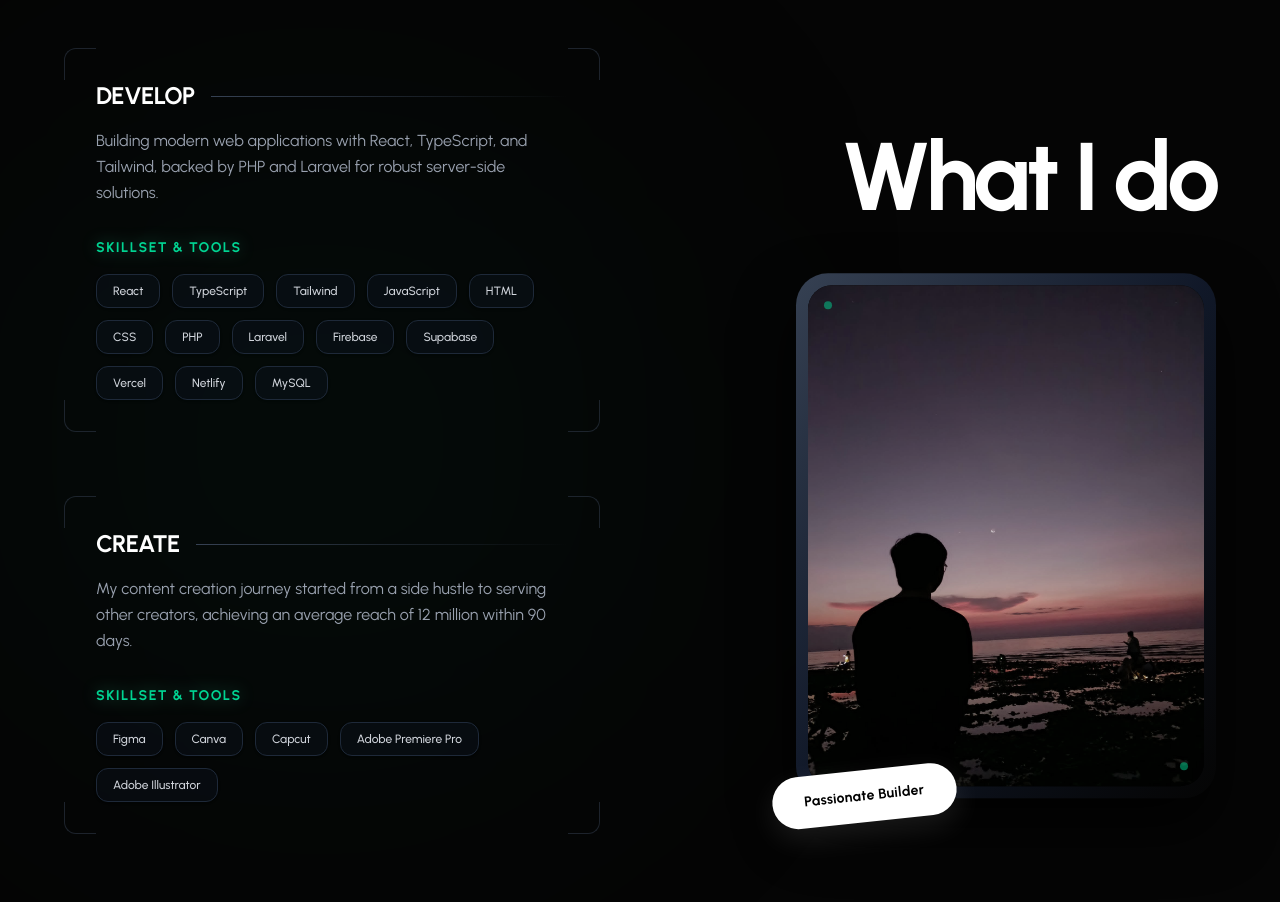
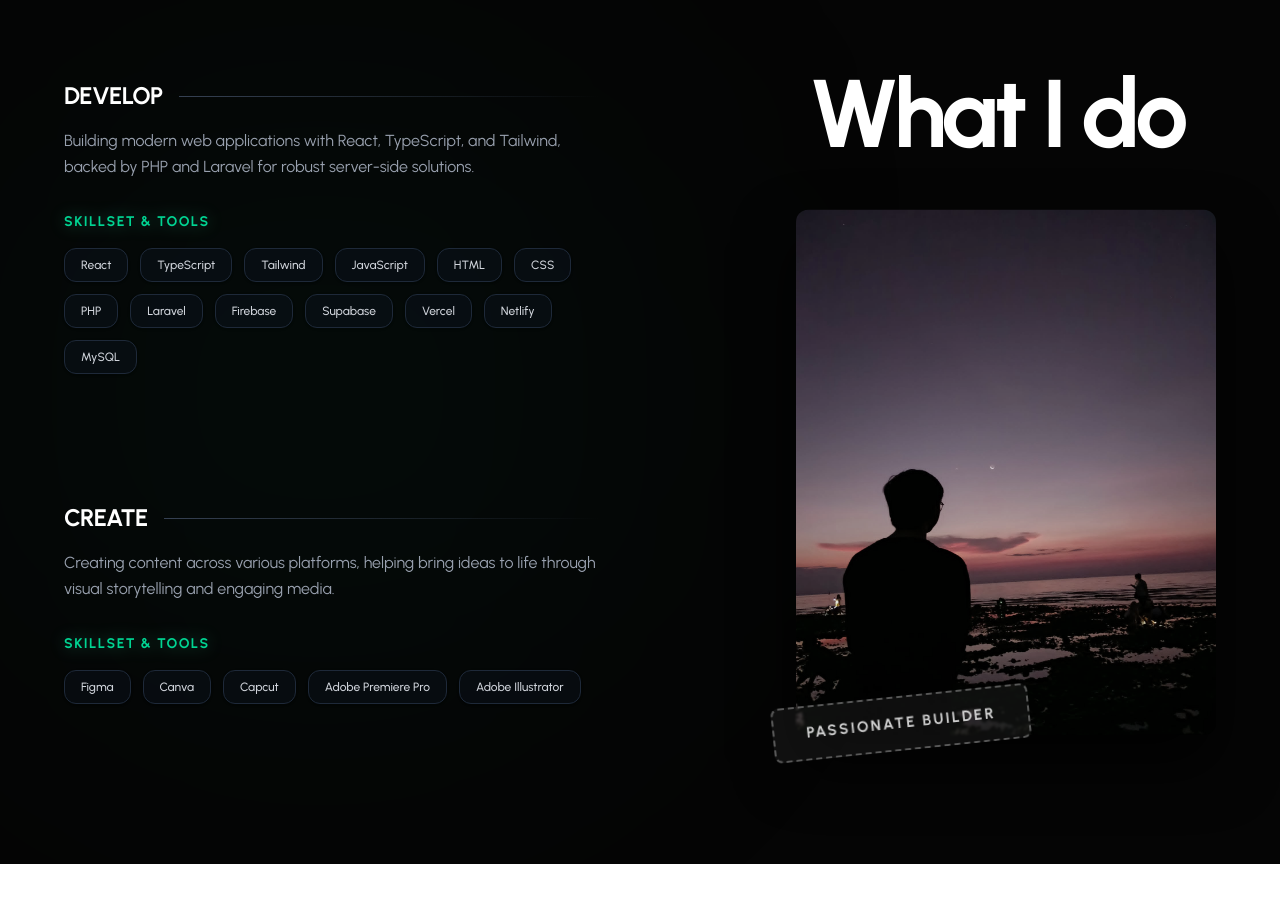
Before and after one commit to yansanity1998/portfolio, a React app: page / in a window 1280 px wide. Shown: the part 880-1782 px from the top of the page. After the commit the page ends 1744 px from the top, so only its background shows below. Built offline with nearby package versions, Linux system fonts and the light colour scheme; the HTML template or start-up script is replaced by a standard one.

Commit message:
modify the picture

```diff
--- a/src/pages/Home.tsx
+++ b/src/pages/Home.tsx
@@ -48,13 +48,7 @@ export default function Home() {
           className="flex flex-col gap-16"
         >
           {/* Develop Section */}
-          <motion.div variants={itemVariants} className="relative p-8 group">
-            {/* Decorative Brackets */}
-            <div className="absolute top-0 left-0 w-8 h-8 border-t border-l border-gray-700 group-hover:border-emerald-400 transition-all duration-500 rounded-tl-xl opacity-50 group-hover:opacity-100"></div>
-            <div className="absolute top-0 right-0 w-8 h-8 border-t border-r border-gray-700 group-hover:border-emerald-400 transition-all duration-500 rounded-tr-xl opacity-50 group-hover:opacity-100"></div>
-            <div className="absolute bottom-0 left-0 w-8 h-8 border-b border-l border-gray-700 group-hover:border-emerald-400 transition-all duration-500 rounded-bl-xl opacity-50 group-hover:opacity-100"></div>
-            <div className="absolute bottom-0 right-0 w-8 h-8 border-b border-r border-gray-700 group-hover:border-emerald-400 transition-all duration-500 rounded-br-xl opacity-50 group-hover:opacity-100"></div>
-
+          <motion.div variants={itemVariants} className="relative py-8 group">
             <h3 className="text-2xl font-bold tracking-tight mb-4 flex items-center gap-4">
               DEVELOP
               <span className="h-[1px] flex-1 bg-gradient-to-r from-gray-700 to-transparent"></span>
@@ -73,19 +67,13 @@ export default function Home() {
           </motion.div>
 
           {/* Create Section */}
-          <motion.div variants={itemVariants} className="relative p-8 group">
-            {/* Decorative Brackets */}
-            <div className="absolute top-0 left-0 w-8 h-8 border-t border-l border-gray-700 group-hover:border-emerald-400 transition-all duration-500 rounded-tl-xl opacity-50 group-hover:opacity-100"></div>
-            <div className="absolute top-0 right-0 w-8 h-8 border-t border-r border-gray-700 group-hover:border-emerald-400 transition-all duration-500 rounded-tr-xl opacity-50 group-hover:opacity-100"></div>
-            <div className="absolute bottom-0 left-0 w-8 h-8 border-b border-l border-gray-700 group-hover:border-emerald-400 transition-all duration-500 rounded-bl-xl opacity-50 group-hover:opacity-100"></div>
-            <div className="absolute bottom-0 right-0 w-8 h-8 border-b border-r border-gray-700 group-hover:border-emerald-400 transition-all duration-500 rounded-br-xl opacity-50 group-hover:opacity-100"></div>
-
+          <motion.div variants={itemVariants} className="relative py-8 group">
             <h3 className="text-2xl font-bold tracking-tight mb-4 flex items-center gap-4">
               CREATE
               <span className="h-[1px] flex-1 bg-gradient-to-r from-gray-700 to-transparent"></span>
             </h3>
             <p className="text-gray-400 text-sm md:text-base mb-8 leading-relaxed">
-              My content creation journey started from a side hustle to serving other creators, achieving an average reach of 12 million within 90 days.
+              Creating content across various platforms, helping bring ideas to life through visual storytelling and engaging media.
             </p>
             <h4 className="text-emerald-400 text-sm font-bold mb-4 uppercase tracking-widest drop-shadow-[0_0_8px_rgba(52,211,153,0.4)]">Skillset & tools</h4>
             <div className="flex flex-wrap gap-3">
@@ -101,14 +89,14 @@ export default function Home() {
         {/* Right Side: Title and Image */}
         <motion.div
           style={{ y: yTransform }}
-          className="flex flex-col items-center lg:items-end justify-center w-full"
+          className="flex flex-col items-center lg:items-end justify-start w-full -mt-8"
         >
           <motion.h2
             initial={{ opacity: 0, x: 30 }}
             whileInView={{ opacity: 1, x: 0 }}
             viewport={{ once: true }}
             transition={{ duration: 0.8, delay: 0.1 }}
-            className="text-5xl md:text-7xl lg:text-[6rem] font-bold mb-12 tracking-tighter text-right leading-none text-white"
+            className="text-5xl md:text-7xl lg:text-[6rem] font-bold mb-12 tracking-tighter text-right leading-none text-white -translate-x-8"
           >
             What I do
           </motion.h2>
@@ -118,10 +106,10 @@ export default function Home() {
             whileInView={{ opacity: 1, scale: 1, rotate: 0 }}
             viewport={{ once: true }}
             transition={{ type: "spring", stiffness: 80, damping: 20, delay: 0.3 }}
-            className="relative w-full max-w-[420px] aspect-[4/5] rounded-[2rem] p-3 bg-gradient-to-br from-gray-700 via-gray-900 to-[#050505] shadow-[0_30px_60px_rgba(0,0,0,0.8)] group"
+            className="relative w-full max-w-[420px] aspect-[4/5] rounded-xl shadow-[0_30px_60px_rgba(0,0,0,0.8)] group"
           >
             {/* Image Container */}
-            <div className="relative w-full h-full rounded-3xl overflow-hidden bg-black">
+            <div className="relative w-full h-full rounded-xl overflow-hidden bg-black">
               <img
                 src={ianImg}
                 alt="Jesper Ian"
@@ -129,14 +117,10 @@ export default function Home() {
               />
               {/* Subtle Scanning Tech Line Effect on Hover */}
               <div className="absolute inset-0 bg-gradient-to-b from-transparent via-emerald-400/10 to-transparent opacity-0 group-hover:opacity-100 transition-opacity duration-300 -translate-y-[100%] group-hover:animate-[scan_2.5s_ease-in-out_infinite]"></div>
-
-              {/* Corner tech accents inside image */}
-              <div className="absolute top-4 left-4 w-2 h-2 rounded-full bg-emerald-400/50"></div>
-              <div className="absolute bottom-4 right-4 w-2 h-2 rounded-full bg-emerald-400/50"></div>
             </div>
 
-            {/* Floating Tag */}
-            <div className="absolute -bottom-6 -left-6 bg-white text-black px-8 py-4 rounded-full font-bold text-sm tracking-wide shadow-[0_10px_30px_rgba(255,255,255,0.1)] rotate-[-6deg] group-hover:rotate-0 transition-all duration-500 group-hover:bg-emerald-400 group-hover:shadow-[0_0_25px_rgba(52,211,153,0.5)] z-20">
+            {/* Floating Stamp UI */}
+            <div className="absolute -bottom-4 -left-6 text-white/80 px-8 py-3.5 rounded-lg font-bold text-[15px] tracking-[0.15em] rotate-[-6deg] hover:rotate-[-3deg] hover:scale-105 transition-all duration-300 z-20 border-2 border-dashed border-white/30 uppercase bg-white/5 backdrop-blur-[1px] group-hover:text-white group-hover:border-white/80 group-hover:bg-white/20">
               Passionate Builder
             </div>
           </motion.div>
```
